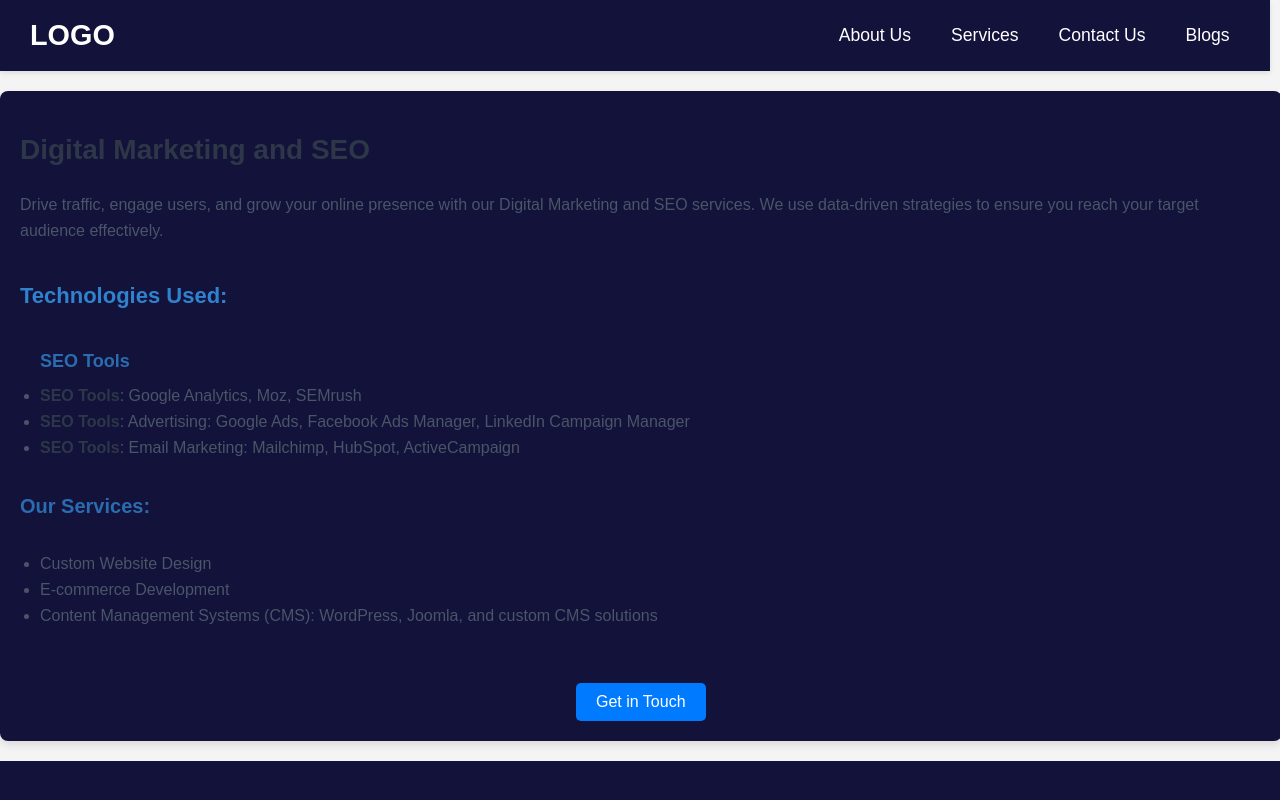
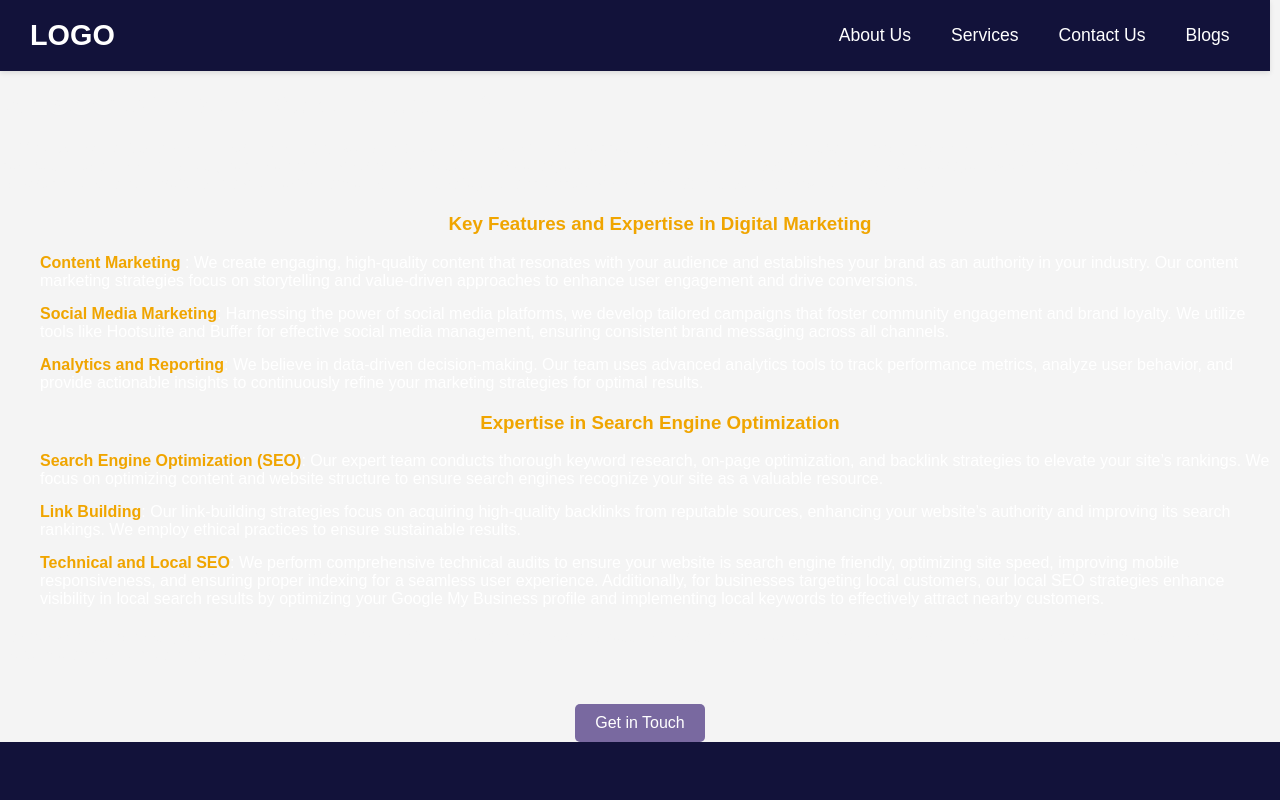
Before and after one commit to Skylite-Digital-Solutions/Skylite-Digital-Solutions, a React (Vite) app in the folder Frontend/: page /services/digital-seo in a window 1280 px wide. Shown: the top 800 px of the page. Built offline with nearby package versions, Linux system fonts and the light colour scheme.

Commit message:
Updated the all css file with Background color and updated the DigitalSEO jsx file

```diff
--- a/Frontend/src/components/Allservices/DigitalSEO.jsx
+++ b/Frontend/src/components/Allservices/DigitalSEO.jsx
@@ -1,34 +1,61 @@
-import React from 'react'
+import React from 'react';
 import { useNavigate } from 'react-router-dom';
-import '../../styles/Servicesstyles/DigitalSEO.css'
+import '../../styles/ServicesStyles/SoftwareDev.css';
 
 const DigitalSEO = () => {
-    // Define the handleGetInTouch function
-    const navigate = useNavigate();
+  const navigate = useNavigate();
 
-      const handleGetInTouch = () => {
-        navigate('/contact-us'); // Adjust the path to match your route for the Contact Us page
-      };
+  const handleGetInTouch = () => {
+    navigate('/contact-us'); // Adjust the path to match your route for the Contact Us page
+  };
 
-
-  return(<div className="DigitalSEO" style={{color: "black"}}>
-        <h2>Digital Marketing and SEO</h2>
-        <p>Drive traffic, engage users, and grow your online presence with our Digital Marketing and SEO services. We use data-driven strategies to ensure you reach your target audience effectively.</p>
-
-        <h3>Technologies Used:</h3>
-        <ul>
-            <h1>SEO Tools</h1>
-            <li><strong>SEO Tools</strong>: Google Analytics, Moz, SEMrush</li>
-            <li><strong>SEO Tools</strong>: Advertising: Google Ads, Facebook Ads Manager, LinkedIn Campaign Manager</li>
-            <li><strong>SEO Tools</strong>: Email Marketing: Mailchimp, HubSpot, ActiveCampaign</li>
+  return (
+    <div className="DigitalSEO">
+      <h2>Our services for Digital Marketing and SEO</h2>
+      <p>
+        At <strong>Skylite Digital Solitions</strong>, At our IT company, we specialize in empowering businesses to thrive in the digital landscape
+        through our comprehensive Digital Marketing and SEO services. Our approach is designed to enhance your online presence, drive targeted traffic,
+        and ultimately boost conversions. We leverage powerful tools like Google Analytics, SEMrush, Moz, and Ahrefs
+        to analyze performance, optimize strategies, and ensure your brand stands out in a crowded marketplace.
+      </p>
+      <ul className="keyfeature-list">
+        <h3>Key Features and Expertise in Digital Marketing</h3>
+          <li>
+          <strong>Content Marketing </strong>: We create engaging, high-quality content that resonates with your audience and establishes your brand as an authority in your industry.
+          Our content marketing strategies focus on storytelling and value-driven approaches to enhance user engagement and drive conversions.
+        </li>
+        <li>
+          <strong>Social Media Marketing</strong>: Harnessing the power of social media platforms, we develop tailored campaigns that foster community engagement and brand loyalty.
+          We utilize tools like Hootsuite and Buffer for effective social media management, ensuring consistent brand messaging across all channels.
+        </li>
+        <li>
+          <strong>Analytics and Reporting</strong>: We believe in data-driven decision-making. Our team uses advanced analytics tools to track performance metrics,
+          analyze user behavior, and provide actionable insights to continuously refine your marketing strategies for optimal results.
+        </li>
         </ul>
 
-        <h4>Our Services:</h4>
-        <ul>
-          <li>Custom Website Design</li>
-          <li>E-commerce Development</li>
-          <li>Content Management Systems (CMS): WordPress, Joomla, and custom CMS solutions</li>
+        <ul className="keyfeature-list">
+        <h3>Expertise in Search Engine Optimization</h3>
+          <li>
+          <strong>Search Engine Optimization (SEO)</strong>: Our expert team conducts thorough keyword research, on-page optimization, and backlink
+          strategies to elevate your site’s rankings. We focus on optimizing content and website structure to ensure search engines recognize your site as a valuable resource.
+        </li>
+        <li>
+          <strong>Link Building</strong>: Our link-building strategies focus on acquiring high-quality backlinks from reputable sources, enhancing your website’s authority and
+          improving its search rankings. We employ ethical practices to ensure sustainable results.
+        </li>
+        <li>
+          <strong>Technical and Local SEO</strong>: We perform comprehensive technical audits to ensure your website is search engine friendly, optimizing site speed,
+          improving mobile responsiveness, and ensuring proper indexing for a seamless user experience. Additionally, for businesses targeting local customers, our local SEO strategies
+          enhance visibility in local search results by optimizing your Google My Business profile and implementing local keywords to effectively attract nearby customers.
+        </li>
         </ul>
+
+    <div className="footer-container">
+      <p>
+        Partner with us to boost your digital marketing and SEO initiatives, enabling your business to flourish in an ever-changing online world. Together, we can enhance your online presence and drive meaningful results.
+      </p>
+    </div>
 
       {/* Button container for centering */}
       <div className="button-container">
@@ -36,9 +63,8 @@ const DigitalSEO = () => {
           Get in Touch
         </button>
       </div>
+    </div>
+  );
+};
 
-      </div>
-  )
-}
-
-export default DigitalSEO
+export default DigitalSEO;
--- a/Frontend/src/components/Allservices/ItConsultancy.jsx
+++ b/Frontend/src/components/Allservices/ItConsultancy.jsx
@@ -34,7 +34,7 @@ const ITConsulting = () => {
         </li>
       </ul>
 
-    <div className="footer">
+    <div className="footer-container">
       <p>
       With our extensive experience, dedication to quality, and cutting-edge technology stack, we bring your digital vision to life. Let us help you create an online presence that drives engagement, supports growth, and elevates your business.
       </p>
--- a/Frontend/src/components/Allservices/QualityAssurance.jsx
+++ b/Frontend/src/components/Allservices/QualityAssurance.jsx
@@ -47,7 +47,7 @@ const QualityAssurance = () => {
         </li>
       </ul>
 
-    <div className="footer">
+    <div className="footer-container">
       <p>
       Our Quality Assurance expertise ensures secure, reliable, and high-performance software that aligns seamlessly with your business needs. From automated and
       manual testing to API validation and security assessments, we utilize top-tier technologies like Selenium, Appium, and Burp Suit to safeguard every aspect
--- a/Frontend/src/components/Allservices/SoftwareDev.jsx
+++ b/Frontend/src/components/Allservices/SoftwareDev.jsx
@@ -34,7 +34,7 @@ const SoftwareDev = () => {
         </li>
       </ul>
 
-    <div className="footer">
+    <div className="footer-container">
       <p>
       With our extensive experience, dedication to quality, and cutting-edge technology stack, we bring your digital vision to life. Let us help you create an online presence that drives engagement, supports growth, and elevates your business.
       </p>
--- a/Frontend/src/styles/ContactUs.css
+++ b/Frontend/src/styles/ContactUs.css
@@ -2,7 +2,8 @@
 
 /* General Contact Us Container */
 .contact-us-container {
-  background-color: #1a1a1a;
+  background: radial-gradient(#d1cbcb, #444040, #1f1e1d);
+  /* background: conic-gradient(#ff7e5f, #feb47b, #ff7e5f); */
   color: #ffffff;
   padding: 0 20px;
   display: flex;
--- a/Frontend/src/styles/Servicesstyles/DigitalSEO.css
+++ b/Frontend/src/styles/Servicesstyles/DigitalSEO.css
@@ -1,98 +1,79 @@
-/* Style for the entire Digital Marketing and SEO component container */
+/* Container style for the Software Development component */
 .DigitalSEO {
-  background-color: rgb(18, 18, 58); /* Light grey background for better readability */
+  background: linear-gradient(to bottom, #231f41 20%, #042535 55%);
   padding: 20px;
   border-radius: 8px;
-  width: 97%; /* Make the container full width */
-  margin: 20px 0; /* Adjust margin for top and bottom only */
-  color: #333; /* Dark grey text color for readability */
+  width: 97%;
+  margin: 20px 0;
+  color: white; /* White text color */
   font-family: Arial, sans-serif;
-  box-shadow: 0 4px 8px rgba(0, 0, 0, 0.1); /* Subtle shadow for depth */
-  display: flex; /* Flexbox for layout */
-  flex-direction: column; /* Stack children vertically */
-  align-items: none; /* Center content horizontally */
+  box-shadow: 0 4px 8px rgba(0, 0, 0, 0.1);
+  display: flex;
+  flex-direction: column;
+}
+.DigitalSEO h2 {
+  color: #f0a500;
+  text-align: center;
 }
 
-  /* Main title style */
-  .DigitalSEO h2 {
-    font-size: 28px;
-    color: #2d3748; /* Darker color for title emphasis */
-    margin-bottom: 10px;
+.DigitalSEO p {
+  color: white;
+  text-align: left;
 }
 
-  /* Introductory paragraph style */
-  .DigitalSEO p {
-    font-size: 16px;
-    line-height: 1.6;
-    color: #4a5568; /* Light grey for easy reading */
-    margin-bottom: 20px;
+/* List styling */
+.keyfeature-list {
+  list-style-type: none;
+  padding: 20;
+  margin: 20px 0;
+  text-align: left;
+  color: white; /* White color for list items */
 }
 
-  /* Styling for Technology section heading */
-  .DigitalSEO h3 {
-    font-size: 22px;
-    color: #3182ce; /* Blue for visibility */
-    margin-top: 20px;
+/* Keyfeature styling */
+.keyfeature-list h3 {
+  text-align: center;
+  color: #f0a500;
 }
 
-  /* Style for SEO tools heading */
-  .DigitalSEO h1 {
-    font-size: 18px;
-    color: #2b6cb0; /* Blue to differentiate */
-    margin-top: 10px;
+/* List item styling */
+.keyfeature-list li {
+  margin-bottom: 15px;
+  font-size: 16px;
 }
 
-  /* Styling for lists of technologies and services */
-  .DigitalSEO ul {
-    list-style-type: disc;
-    padding-left: 20px;
-    margin: 10px 0;
+/* Emphasize strong text within list items */
+.keyfeature-list li strong {
+  color: #f0a500; /* White color for strong emphasis */
 }
 
-  .DigitalSEO ul li {
-    font-size: 16px;
-    color: #4a5568;
-    margin-bottom: 8px;
-  }
-
-  /* Style for "Our Services" section heading */
-  .DigitalSEO h4 {
-    font-size: 20px;
-    color: #2b6cb0;
+/* Button container for centering */
+.button-container {
+  display: flex;
+  justify-content: center;
   margin-top: 20px;
-  }
-
-  /* Emphasis on strong elements within list items */
-  .DigitalSEO li strong {
-    color: #2d3748; /* Dark text for emphasis */
-  }
-
-  .button-container {
-    display: flex;           /* Use flexbox for centering */
-    justify-content: center; /* Center child elements horizontally */
-    margin-top: 20px;       /* Add space above the button */
 }
 
 /* Button styles */
 .get-in-touch-button {
-    background-color: #007bff; /* Primary color */
-    color: white;               /* Text color */
-    border: none;               /* No border */
-    padding: 10px 20px;        /* Top/bottom and left/right padding */
-    border-radius: 5px;        /* Rounded corners */
-    cursor: pointer;            /* Pointer cursor on hover */
-    font-size: 16px;           /* Font size */
-    margin-top: 20px;          /* Space above the button */
-    transition: background-color 0.3s ease, transform 0.2s ease; /* Smooth transition for hover effect */
+  background-color: #7969a0; /* Primary button color */
+  color: white;
+  border: none;
+  padding: 10px 20px;
+  border-radius: 5px;
+  cursor: pointer;
+  font-size: 16px;
+  margin-top: 20px;
+  transition: background-color 0.3s ease, transform 0.2s ease;
 }
 
 .get-in-touch-button:hover {
-    background-color: #0056b3; /* Darker shade for hover effect */
-    color: yellowgreen;         /* Change text color on hover */
-    transform: scale(1.05);     /* Slight scale effect on hover */
+  background: linear-gradient(to bottom, #231f41 40%, #8caab9 100%); /* Darker blue on hover */
+  color: yellowgreen; /* Accent color on hover */
+  transform: scale(1.05);
 }
 
 .get-in-touch-button:focus {
-    outline: none; /* Remove default focus outline */
-    box-shadow: 0 0 0 3px rgba(0, 123, 255, 0.5); /* Add a custom focus shadow */
+  outline: none;
+  box-shadow: 0 0 0 3px rgba(0, 123, 255, 0.5);
 }
--- a/Frontend/src/styles/Servicesstyles/QualityAssurance.css
+++ b/Frontend/src/styles/Servicesstyles/QualityAssurance.css
@@ -1,6 +1,6 @@
 /* Container style for the Software Development component */
 .QualityAssurance {
-  background-color: rgb(18, 18, 58); /* Dark background */
+  background: linear-gradient(to bottom, #231f41 20%, #042535 55%);
   padding: 20px;
   border-radius: 8px;
   width: 97%;
@@ -54,9 +54,8 @@
   margin-top: 20px;
 }
 
-/* Button styles */
 .get-in-touch-button {
-  background-color: #007bff; /* Primary button color */
+  background-color: #7969a0; /* Primary button color */
   color: white;
   border: none;
   padding: 10px 20px;
@@ -68,7 +67,7 @@
 }
 
 .get-in-touch-button:hover {
-  background-color: #0056b3; /* Darker blue on hover */
+  background: linear-gradient(to bottom, #231f41 40%, #8caab9 100%); /* Darker blue on hover */
   color: yellowgreen; /* Accent color on hover */
   transform: scale(1.05);
 }
--- a/Frontend/src/styles/Servicesstyles/SoftwareDev.css
+++ b/Frontend/src/styles/Servicesstyles/SoftwareDev.css
@@ -1,6 +1,6 @@
 /* Container style for the Software Development component */
 .SoftwareDev {
-  background-color: rgb(18, 18, 58); /* Dark background */
+  background: linear-gradient(to bottom, #231f41 20%, #042535 55%);
   padding: 20px;
   border-radius: 8px;
   width: 97%;
@@ -56,7 +56,7 @@
 
 /* Button styles */
 .get-in-touch-button {
-  background-color: #007bff; /* Primary button color */
+  background-color: #7969a0; /* Primary button color */
   color: white;
   border: none;
   padding: 10px 20px;
@@ -68,7 +68,7 @@
 }
 
 .get-in-touch-button:hover {
-  background-color: #0056b3; /* Darker blue on hover */
+  background: linear-gradient(to bottom, #231f41 40%, #8caab9 100%); /* Darker blue on hover */
   color: yellowgreen; /* Accent color on hover */
   transform: scale(1.05);
 }
```
Also changed, not shown: Frontend/src/styles/AboutUs.css (+5 -4 lines), Frontend/src/styles/Blogstyles/AllCategories.css (+10 -10 lines), Frontend/src/styles/Servicesstyles/Services.css (+14 -2 lines). Lines whose indentation alone changed are shown as unchanged.
